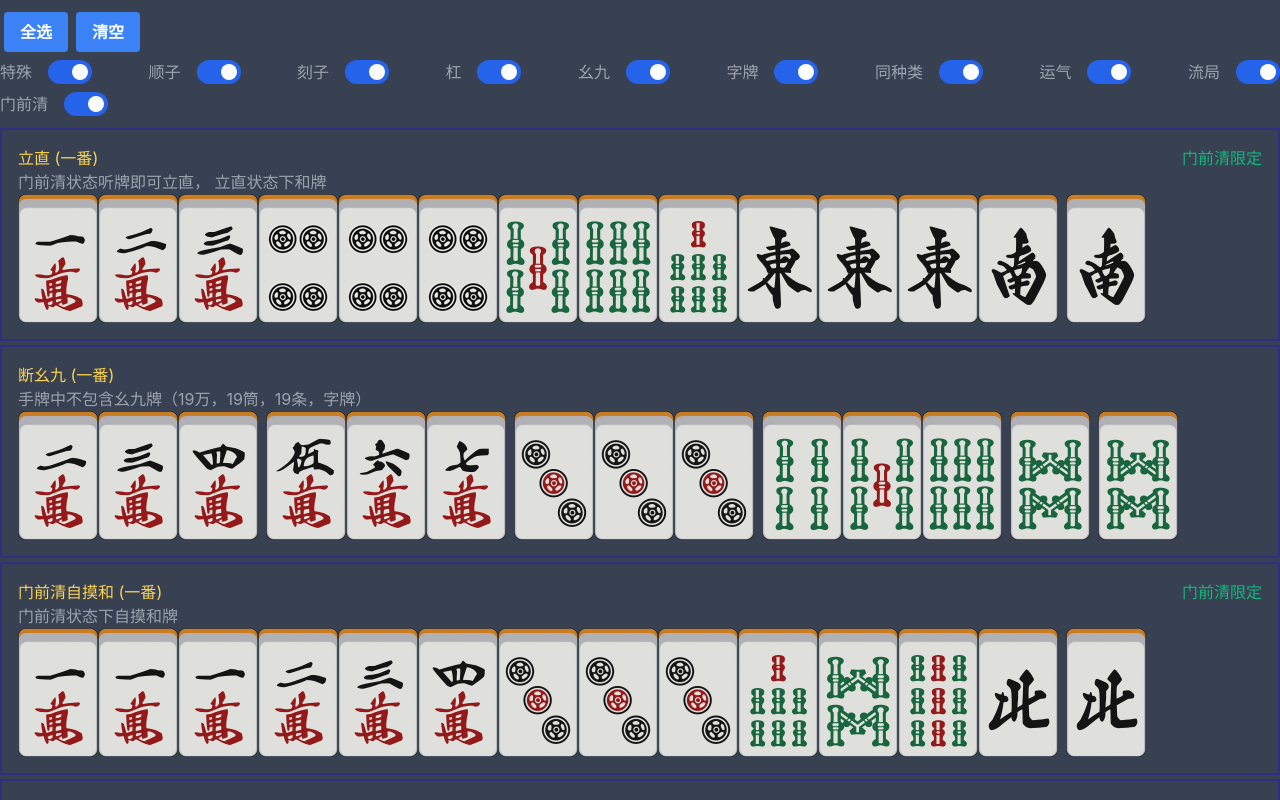
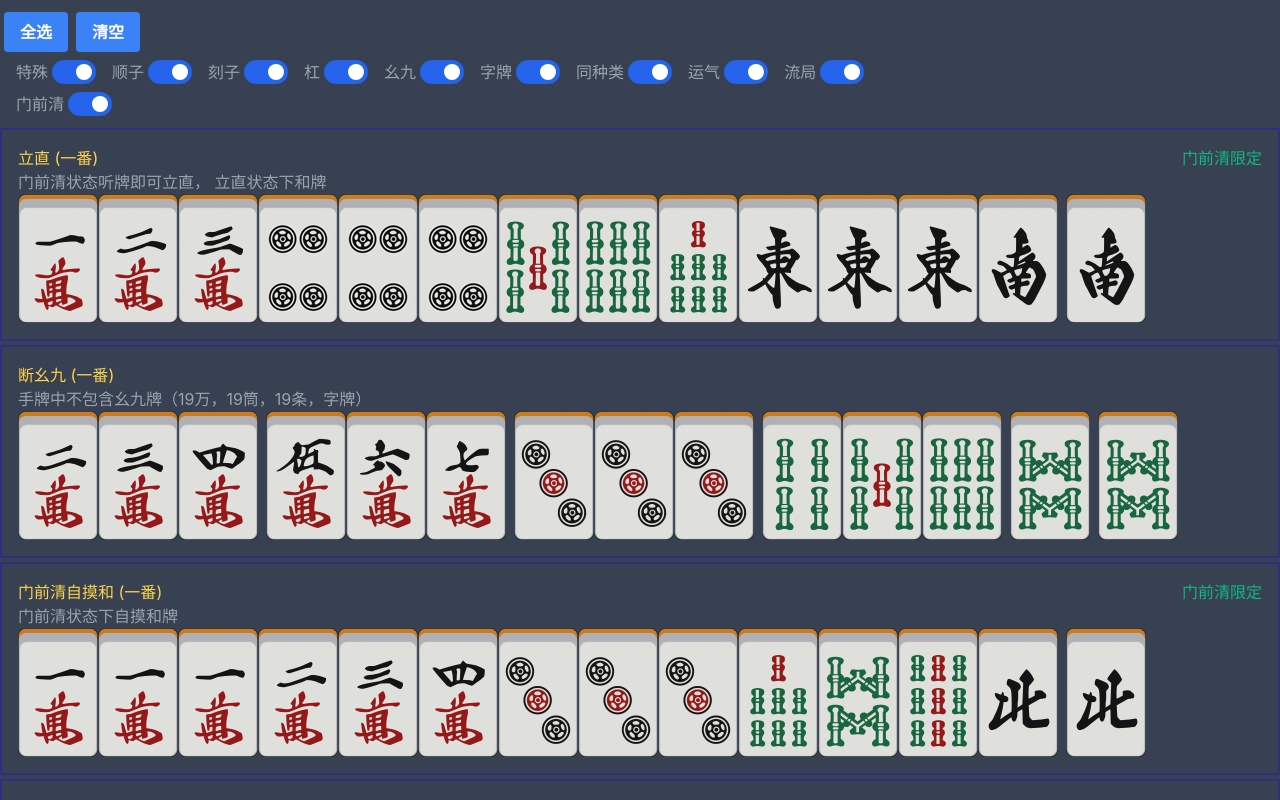
Before and after one commit to jianzuguan/maj-soul-cheatsheet, a React (Create React App) app: page / in a window 1280 px wide. Built offline with nearby package versions, Linux system fonts and the light colour scheme.

Commit message:
fix toggle spacing too large

```diff
--- a/src/App.tsx
+++ b/src/App.tsx
@@ -65,11 +65,11 @@ function App() {
             清空
           </button>
         </div>
-        <div className="w-full my-1 flex flex-row justify-between">
+        <div className="w-full my-1 flex flex-row flex-wrap">
           {" "}
           <Switch.Group>
             <div className="flex items-center">
-              <Switch.Label className="mr-4 text-gray-400">特殊</Switch.Label>
+              <Switch.Label className="ml-4 mr-1 text-gray-400">特殊</Switch.Label>
               <Switch
                 checked={showBasedOnSpecial}
                 onChange={setShowBasedOnSpecial}
@@ -88,7 +88,7 @@ function App() {
           </Switch.Group>
           <Switch.Group>
             <div className="flex items-center">
-              <Switch.Label className="mr-4 text-gray-400">顺子</Switch.Label>
+              <Switch.Label className="ml-4 mr-1 text-gray-400">顺子</Switch.Label>
               <Switch
                 checked={showBasedOnSequence}
                 onChange={setShowBasedOnSequence}
@@ -107,7 +107,7 @@ function App() {
           </Switch.Group>
           <Switch.Group>
             <div className="flex items-center">
-              <Switch.Label className="mr-4 text-gray-400">刻子</Switch.Label>
+              <Switch.Label className="ml-4 mr-1 text-gray-400">刻子</Switch.Label>
               <Switch
                 checked={showBasedOnTriplet}
                 onChange={setShowBasedOnTriplet}
@@ -126,7 +126,7 @@ function App() {
           </Switch.Group>
           <Switch.Group>
             <div className="flex items-center">
-              <Switch.Label className="mr-4 text-gray-400">杠</Switch.Label>
+              <Switch.Label className="ml-4 mr-1 text-gray-400">杠</Switch.Label>
               <Switch
                 checked={showBasedOnQuad}
                 onChange={setShowBasedOnQuad}
@@ -145,7 +145,7 @@ function App() {
           </Switch.Group>
           <Switch.Group>
             <div className="flex items-center">
-              <Switch.Label className="mr-4 text-gray-400">幺九</Switch.Label>
+              <Switch.Label className="ml-4 mr-1 text-gray-400">幺九</Switch.Label>
               <Switch
                 checked={showBasedOn19}
                 onChange={setShowBasedOn19}
@@ -164,7 +164,7 @@ function App() {
           </Switch.Group>
           <Switch.Group>
             <div className="flex items-center">
-              <Switch.Label className="mr-4 text-gray-400">字牌</Switch.Label>
+              <Switch.Label className="ml-4 mr-1 text-gray-400">字牌</Switch.Label>
               <Switch
                 checked={showBasedOnHonor}
                 onChange={setShowBasedOnHonor}
@@ -183,7 +183,7 @@ function App() {
           </Switch.Group>
           <Switch.Group>
             <div className="flex items-center">
-              <Switch.Label className="mr-4 text-gray-400">同种类</Switch.Label>
+              <Switch.Label className="ml-4 mr-1 text-gray-400">同种类</Switch.Label>
               <Switch
                 checked={showBasedOnSuit}
                 onChange={setShowBasedOnSuit}
@@ -202,7 +202,7 @@ function App() {
           </Switch.Group>
           <Switch.Group>
             <div className="flex items-center">
-              <Switch.Label className="mr-4 text-gray-400">运气</Switch.Label>
+              <Switch.Label className="ml-4 mr-1 text-gray-400">运气</Switch.Label>
               <Switch
                 checked={showBasedOnLuck}
                 onChange={setShowBasedOnLuck}
@@ -221,7 +221,7 @@ function App() {
           </Switch.Group>
           <Switch.Group>
             <div className="flex items-center">
-              <Switch.Label className="mr-4 text-gray-400">流局</Switch.Label>
+              <Switch.Label className="ml-4 mr-1 text-gray-400">流局</Switch.Label>
               <Switch
                 checked={showBasedOnDraw}
                 onChange={setShowBasedOnDraw}
@@ -242,7 +242,7 @@ function App() {
         <div className="my-1">
           <Switch.Group>
             <div className="flex items-center">
-              <Switch.Label className="mr-4 text-gray-400">门前清</Switch.Label>
+              <Switch.Label className="ml-4 mr-1 text-gray-400">门前清</Switch.Label>
               <Switch
                 checked={showClosedOnly}
                 onChange={setShowClosedOnly}
```
